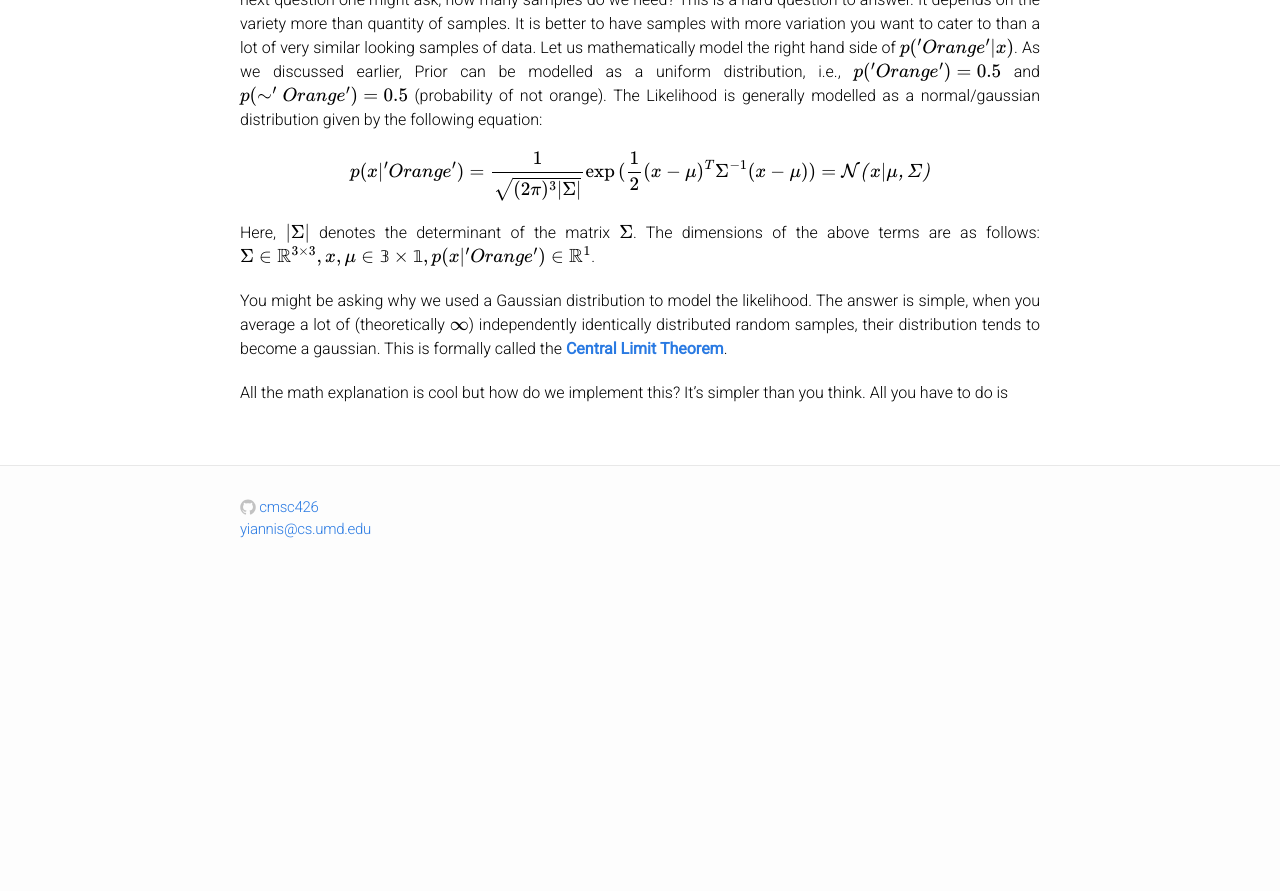
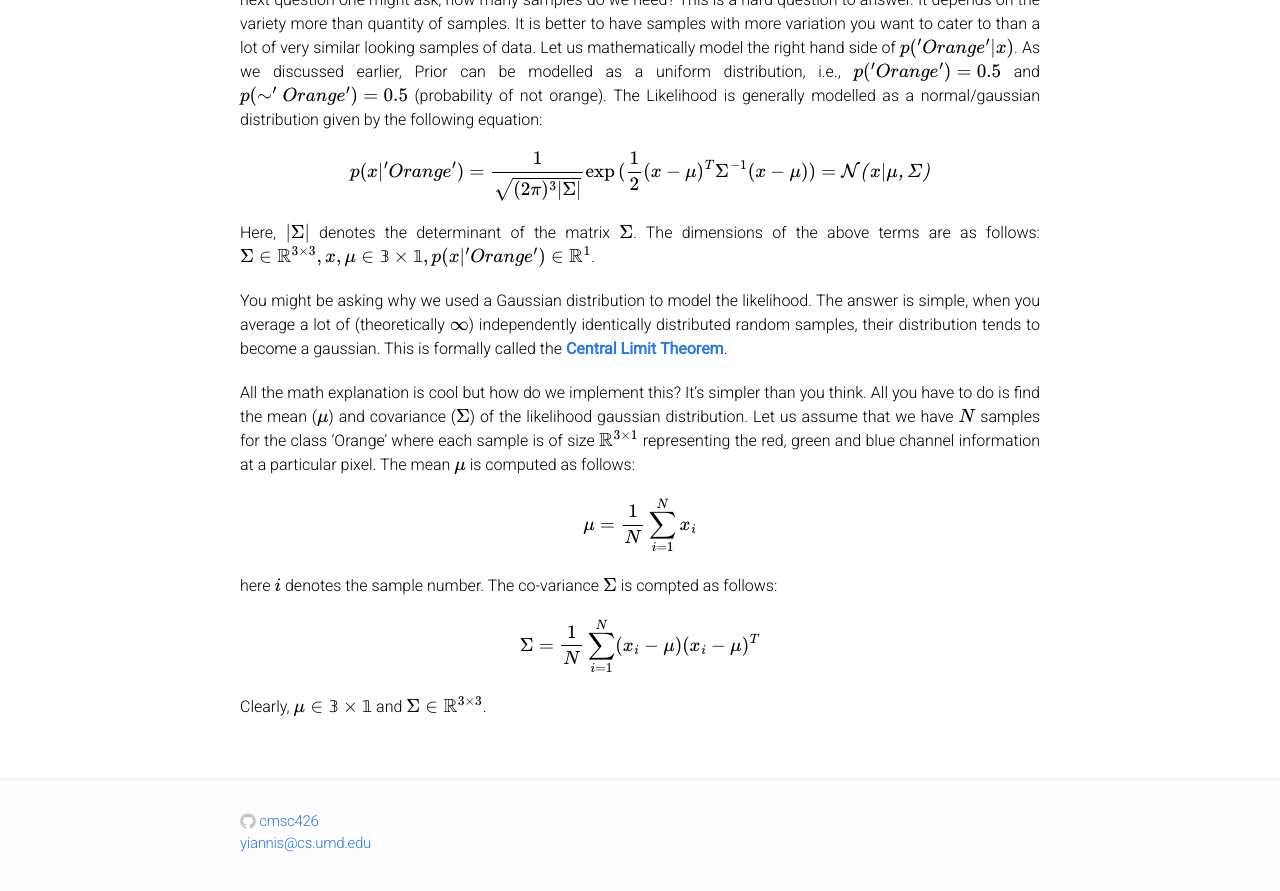
Before and after one commit to cmsc426/cmsc426.github.io, a Jekyll site: the page built from colorseg.md, in a window 1280 px wide and 900 px high, scrolled down 8685 px. Shown: the top 891 px of the window. Built offline with Jekyll 4.4.1, drawn with Linux system fonts in a browser that asks for light colours; formulas are drawn with MathJax 3; before the commit the page ends 9271 px from its top, so only the background shows below that.

Commit message:
Editing colorseg

```diff
--- a/colorseg.md
+++ b/colorseg.md
@@ -195,4 +195,16 @@
 
 You might be asking why we used a Gaussian distribution to model the likelihood. The answer is simple, when you average a lot of (theoretically $$\infty$$) independently identically distributed random samples, their distribution tends to become a gaussian. This is formally called the [**Central Limit Theorem**](https://www.khanacademy.org/math/ap-statistics/sampling-distribution-ap/sampling-distribution-mean/v/central-limit-theorem).
 
-All the math explanation is cool but how do we implement this? It's simpler than you think. All you have to do is
+All the math explanation is cool but how do we implement this? It's simpler than you think. All you have to do is find the mean ($$\mu$$) and covariance ($$\Sigma$$) of the likelihood gaussian distribution. Let us assume that we have $$N$$ samples for the class 'Orange' where each sample is of size $$\mathbb{R}^{3 \times 1}$$ representing the red, green and blue channel information at a particular pixel. The mean $$\mu$$ is computed as follows:
+
+$$
+\mu = \frac{1}{N}\sum_{i=1}^N x_i
+$$
+
+here $$i$$ denotes the sample number. The co-variance $$\Sigma$$ is compted as follows:
+
+$$
+\Sigma = \frac{1}{N}\sum_{i=1}^N (x_i-\mu)(x_i-\mu)^T
+$$
+
+Clearly, $$\mu \in \mathbb{3 \times 1}$$ and $$\Sigma \in \mathbb{R}^{3 \times 3}$$.
```
